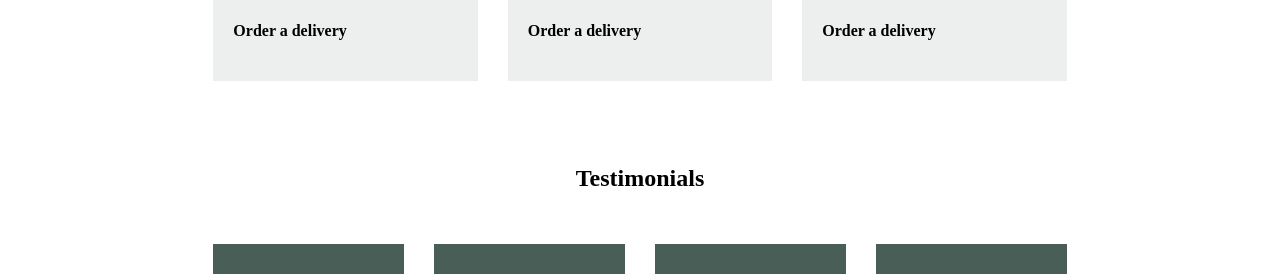
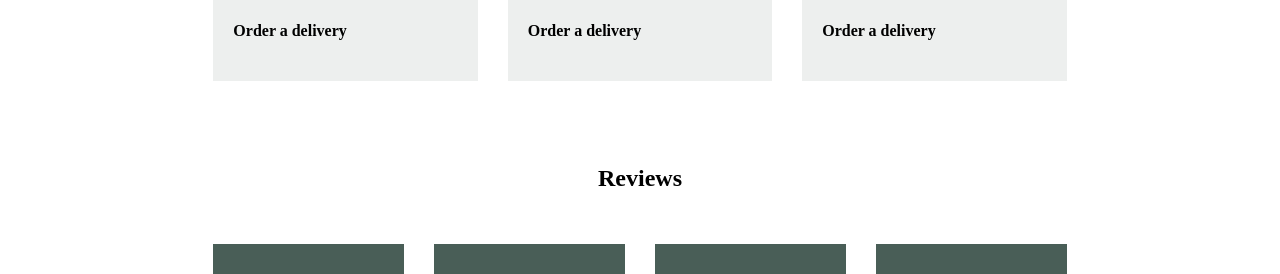
Before and after one commit to StaaleKarlstad/LittleLemon, a React (Create React App) app in the folder capstone/: page / in a window 1280 px wide. Shown: the part 920-1194 px from the top of the page. Built offline with nearby package versions, Linux system fonts and the light colour scheme.

Commit message:
Update headline

```diff
--- a/capstone/src/components/Testimonal.js
+++ b/capstone/src/components/Testimonal.js
@@ -3,7 +3,7 @@ import TestimonialCard from "./TestimonalCard"
 export default function Testimonal() {
     return (
         <section className='testimonal'>
-            <h2>Testimonials</h2>
+            <h2>Reviews</h2>
             <div className='testimonal-cards'>
                 <TestimonialCard
                     imageURL='../../assets/dave.jpeg'
```
